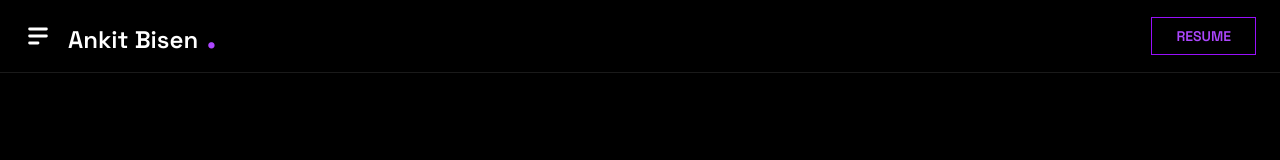
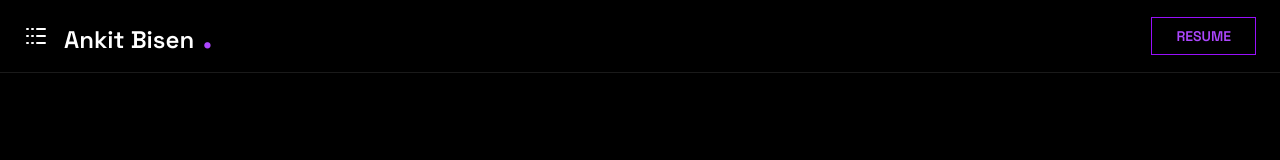
Before and after one commit to ankitbisen12/Ankit_Portfolio, a Next.js app: page / in a window 1280 px wide. Shown: the top 160 px of the page. Built offline with nearby package versions, Linux system fonts and the light colour scheme.

Commit message:
Replacing react-icons with lucide-react icons

```diff
--- a/package.json
+++ b/package.json
@@ -16,7 +16,6 @@
     "next": "16.1.1",
     "react": "19.2.3",
     "react-dom": "19.2.3",
-    "react-icons": "^5.5.0",
     "react-scroll": "^1.9.3",
     "tailwind-merge": "^3.4.0"
   },
--- a/src/components/HeroSection/intro.tsx
+++ b/src/components/HeroSection/intro.tsx
@@ -1,7 +1,7 @@
 'use client';
 
+import { MoveRight } from 'lucide-react';
 import Button from "../common/button";
-import { MoveRight } from 'lucide-react';
 import SocialLinks from "../common/SocialLinks";
 
 const Intro = () => {
--- a/src/components/common/SocialLinks.tsx
+++ b/src/components/common/SocialLinks.tsx
@@ -4,8 +4,8 @@ import { socialLinks } from '@/constants';
 import { SocialLinkProps } from '@/types/helper';
 
 const SocialLinks = ({ size, extraStyle }: { size: number, extraStyle?: string }) => {
-  return (
-     <React.Fragment>
+    return (
+        <React.Fragment>
             {socialLinks.map(({ name, url, icon: Icon }: SocialLinkProps) => (
                 <Link
                     key={name}
@@ -19,7 +19,7 @@ const SocialLinks = ({ size, extraStyle }: { size: number, extraStyle?: string }
                 </Link>
             ))}
         </React.Fragment>
-  )
+    )
 }
 
 export default SocialLinks;
--- a/src/components/contact/contact.tsx
+++ b/src/components/contact/contact.tsx
@@ -1,9 +1,8 @@
 'use client';
 
-import { Mail, Linkedin } from 'lucide-react';
+import { Mail, Linkedin,Download, SendHorizonal  } from 'lucide-react';
 import SectionHeader from "../common/SectionHeader";
 import Button from "../common/button";
-import { Download, SendHorizonal } from 'lucide-react';
 import Card from "../common/Card";
 
 const Contact = () => {
--- a/src/components/navbar/navbar.tsx
+++ b/src/components/navbar/navbar.tsx
@@ -1,7 +1,7 @@
 'use client';
 
 import React, { useState } from "react";
-import { HiMenuAlt2 } from "react-icons/hi";
+import { Logs } from 'lucide-react'
 import Sidebar from "./sidebar";
 
 const Navbar = () => {
@@ -11,8 +11,8 @@ const Navbar = () => {
     <React.Fragment>
       <nav className="w-full bg-black px-2 lg:px-6 py-4 border-b border-white/10">
         <div className="mx-auto flex  items-center justify-between">
-          <div className="flex items-center gap-2 lg:gap-4">
-            <HiMenuAlt2 className="text-white w-7 h-7 cursor-pointer" onClick={() => setOpen(true)} />
+          <div className="flex items-center cursor-pointer gap-2 lg:gap-4">
+            <Logs size={24} className="text-white" onClick={() => setOpen(true)} />
             <div className="leading-tight">
               <p className="text-white font-semibold text-2xl">Ankit Bisen
                 <span className="text-purple-500 font-semibold text-4xl ">{" "}.</span>
```
Also changed, not shown: 1 other file (tests, documents, lock files or other folders).
